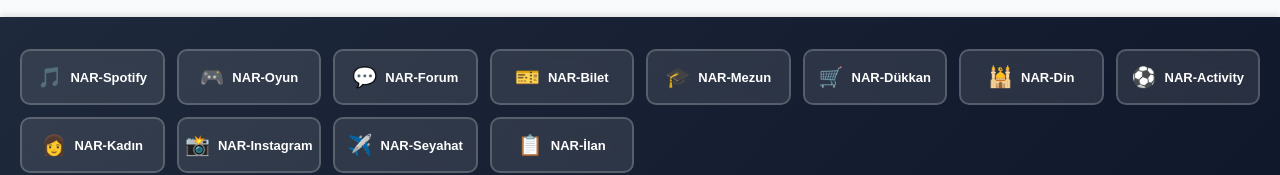
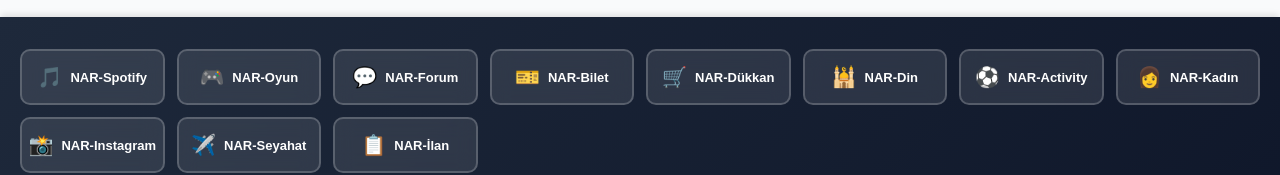
Before and after one commit to bozukaraba/tbclov, a React (Vite) app: page /admin in a window 1280 px wide. Shown: the part 541-716 px from the top of the page. Built offline with nearby package versions, Linux system fonts and the light colour scheme; no server answers.

Commit message:
NAR-Mezun butonu kaldırıldı

```diff
--- a/client/src/components/Footer.jsx
+++ b/client/src/components/Footer.jsx
@@ -9,7 +9,6 @@ function Footer() {
     { id: 'oyun', name: 'NAR-Oyun', icon: '🎮' },
     { id: 'forum', name: 'NAR-Forum', icon: '💬' },
     { id: 'bilet', name: 'NAR-Bilet', icon: '🎫' },
-    { id: 'mezun', name: 'NAR-Mezun', icon: '🎓' },
     { id: 'dukkan', name: 'NAR-Dükkan', icon: '🛒' },
     { id: 'din', name: 'NAR-Din', icon: '🕌' },
     { id: 'activity', name: 'NAR-Activity', icon: '⚽' },
```
